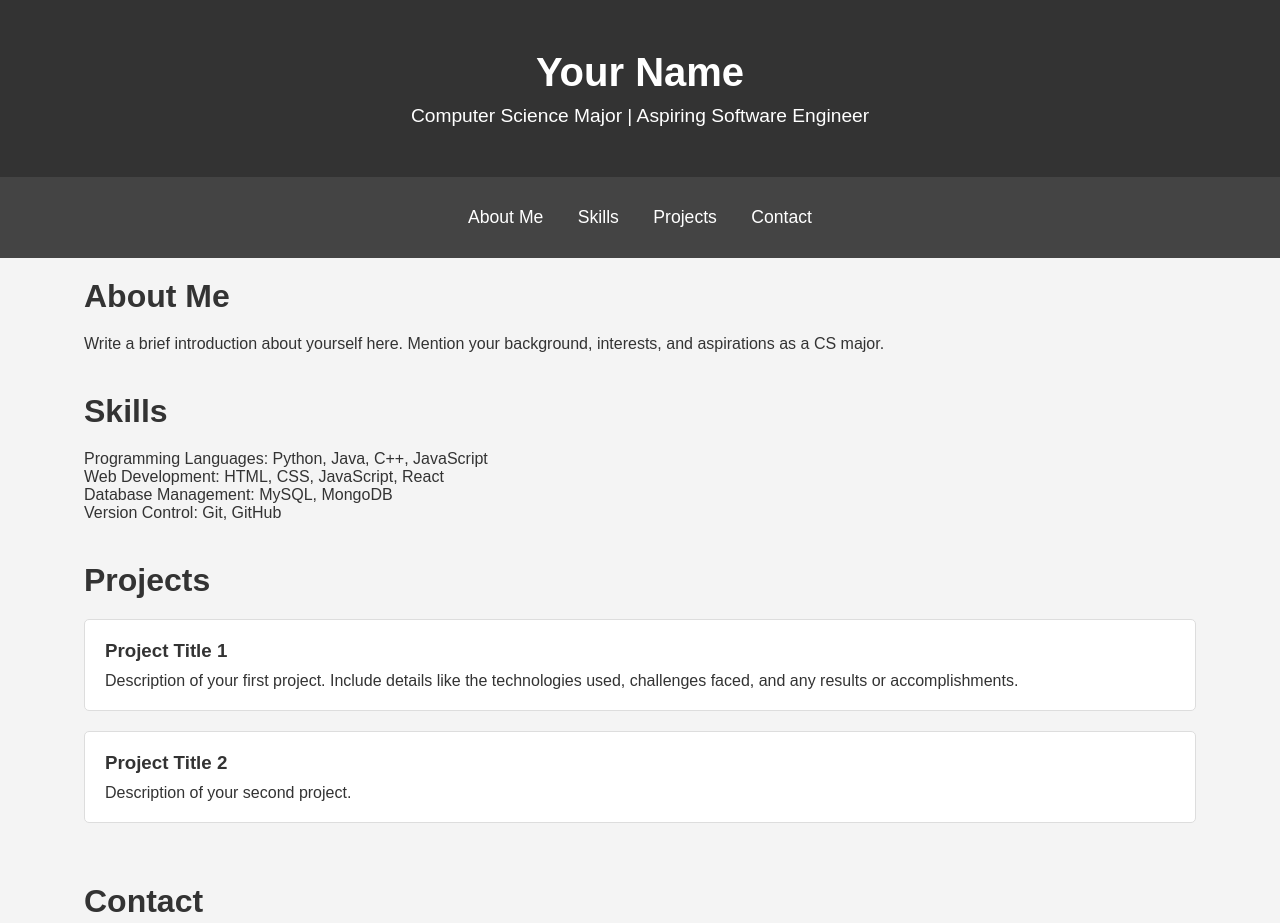
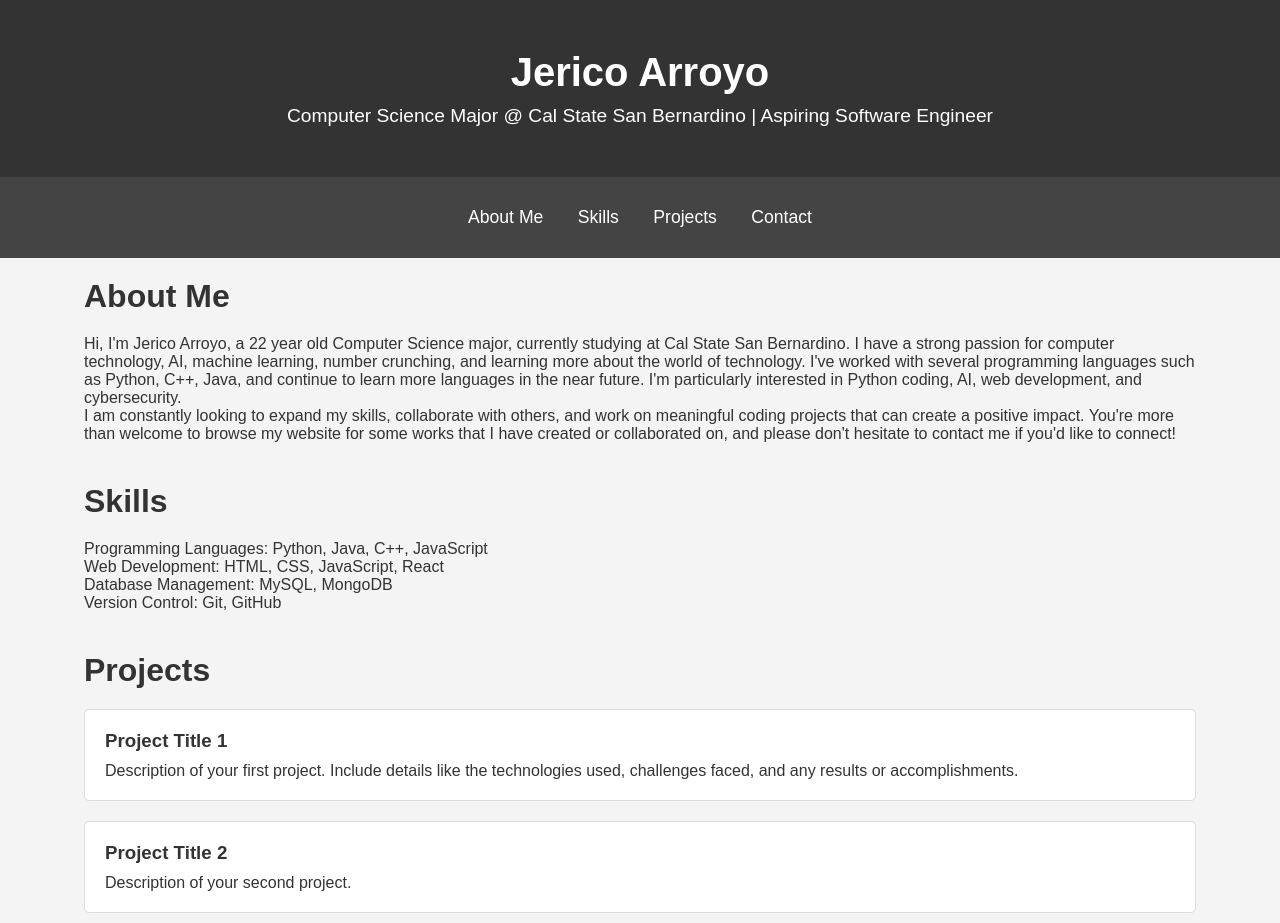
Before and after one commit to puffinpuffins/ja-portfolio, a plain HTML site: page index.html in a window 1280 px wide. Shown: the top 923 px of the page. Drawn offline with Linux system fonts and the light colour scheme.

Commit message:
Updated index.html

```diff
--- a/index.html
+++ b/index.html
@@ -11,8 +11,8 @@
 
     <header>
         <div class="container">
-            <h1>Your Name</h1>
-            <p>Computer Science Major | Aspiring Software Engineer</p>
+            <h1>Jerico Arroyo</h1>
+            <p>Computer Science Major @ Cal State San Bernardino | Aspiring Software Engineer</p>
         </div>
     </header>
 
@@ -29,7 +29,11 @@
 
     <section id="about" class="container">
         <h2>About Me</h2>
-        <p>Write a brief introduction about yourself here. Mention your background, interests, and aspirations as a CS major.</p>
+	<p>Hi, I'm Jerico Arroyo, a 22 year old Computer Science major, currently studying at Cal State San Bernardino. I have a strong passion for computer technology, AI, machine learning, number crunching,
+	and learning more about the world of technology. I've worked with several programming languages such as Python, C++, Java, and continue to learn more languages in the near future. I'm particularly interested
+	in Python coding, AI, web development, and cybersecurity.</p>
+	<p>I am constantly looking to expand my skills, collaborate with others, and work on meaningful coding projects that can create a positive impact. You're more than welcome to browse my website for some works
+	that I have created or collaborated on, and please don't hesitate to contact me if you'd like to connect!</p>
     </section>
 
     <section id="skills" class="container">
```
